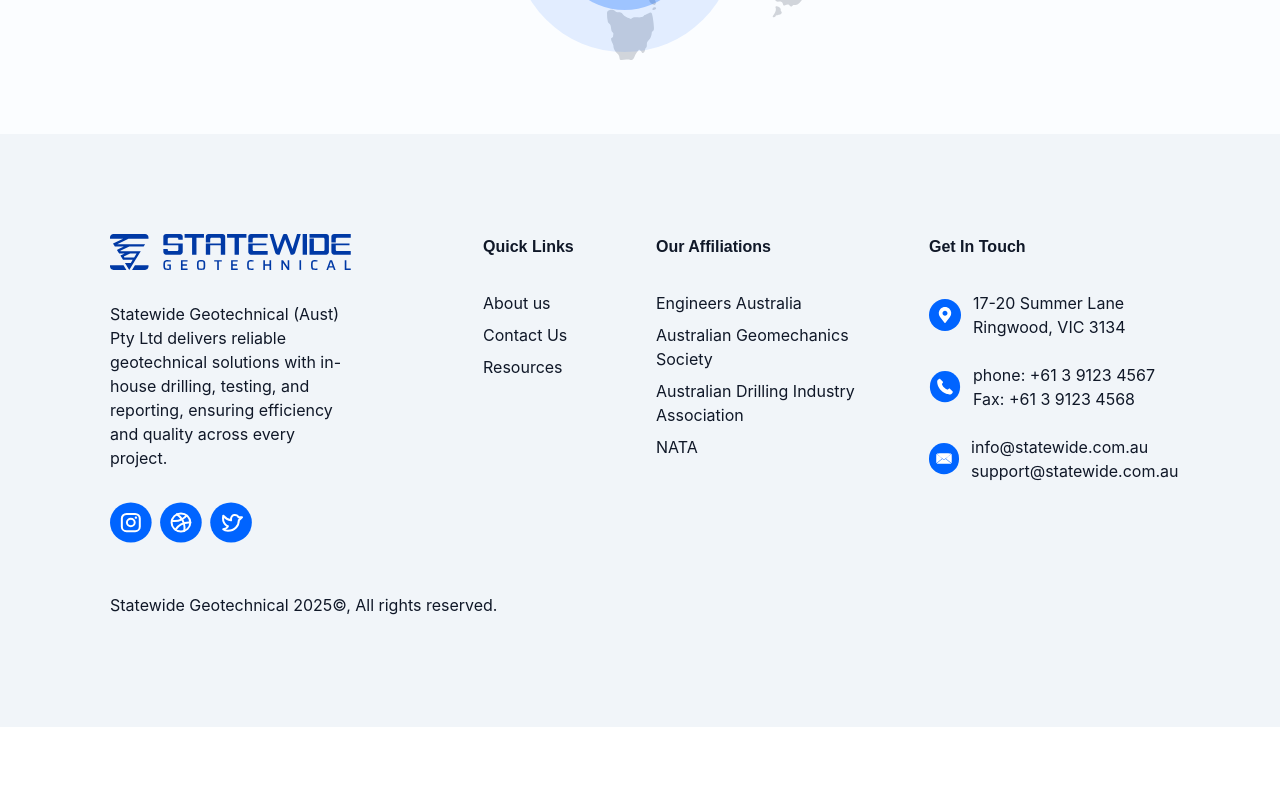
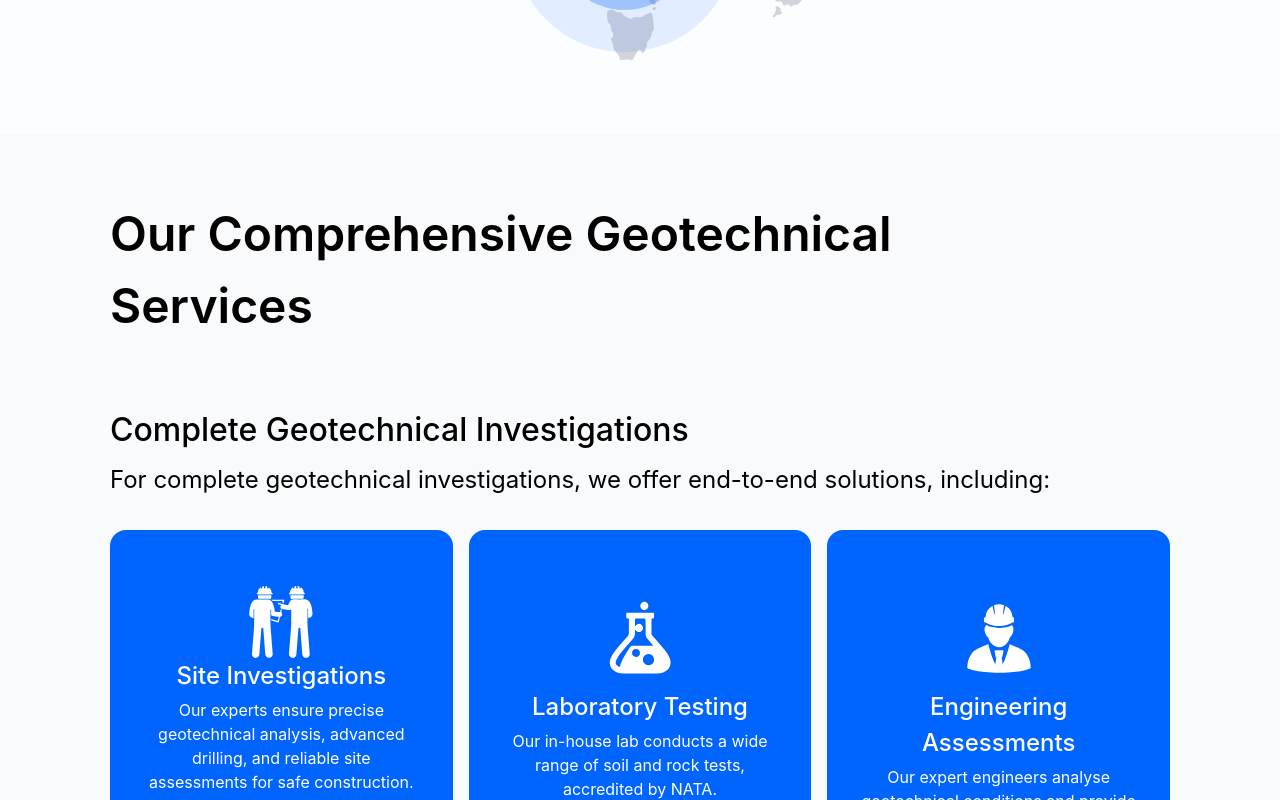
Before and after one commit to tharanga-madurapperuma/statewide-geotechnical_construction-site, a React (Vite) app: page /site in a window 1280 px wide. Shown: the part 4080-4880 px from the top of the page. Before the commit the page ends 4807 px from the top, so only its background shows below. Built offline with nearby package versions, Linux system fonts and the light colour scheme.

Commit message:
i added cardicontextcolored

```diff
--- a/src/pages/Site.jsx
+++ b/src/pages/Site.jsx
@@ -3,6 +3,7 @@ import ButtonCard from "../components/card/ButtonCard";
 import CardIconTextCenter from "../components/card-icon-text-center/CardIconTextCenter";
 import InfoSection from "../components/info-section/InfoSection";
 import LicenseCard from "../components/card-icon-license/CardIconLicense";
+import CardIconTextCenterColored from "../components/card-icon-text-center/CardIconTextCenterColored";
 
 import {
   InvestigationHero,
@@ -26,6 +27,9 @@ import {
   Card,
   Box,
   Map,
+  TwoMen,
+  FlaskWhite,
+  ManWhite,
 } from "../assets/assets";
 
 const Site = () => {
@@ -182,6 +186,46 @@ const Site = () => {
           />
         </div>
       </div>
+
+      <div className="w-full lg:w-full bg-white flex flex-col items-center">
+        <div className="w-full flex flex-col items-center bg-slate-50">
+          <div className="w-full bg-slate-50 py-[64px] px-[32px] sm:px-[70px] md:px-80 lg:px-[100px] xl:px-[110px] max-w-[1920px]">
+            <h1 className="font-inter font-600 text-28 md:text-40 lg:text-48 w-full sm:w-[80%] ">
+              Our Comprehensive Geotechnical Services
+            </h1>
+            <h4 className="w-[80%] font-inter font-500 text-18 md:text-28 lg:text-32 mt-[64px]">
+              Complete Geotechnical Investigations
+            </h4>
+            <p className="w-[90%] font-inter font-400 text-14 mt-2 md:text-18 lg:text-24">
+              For complete geotechnical investigations, we offer end-to-end
+              solutions, including:
+            </p>
+            <div className="w-full grid grid-cols-1 gap-4 mt-4 sm:grid-cols-2 md:grid-cols-3 md:mt-6 lg:mt-8">
+              <CardIconTextCenterColored
+                iconUrl={TwoMen}
+                titleText="Site Investigations"
+                bodyTextPresent={true}
+                bodyText="Our experts ensure precise geotechnical analysis, advanced drilling, and reliable site assessments for safe construction."
+              />
+              <CardIconTextCenterColored
+                iconUrl={FlaskWhite}
+                titleText="Laboratory Testing"
+                bodyTextPresent={true}
+                bodyText="Our in-house lab conducts a wide range of soil and rock tests, accredited by NATA."
+              />
+              <div className="sm:col-span-2 sm:px-[20%] md:col-span-1 md:px-0">
+                <CardIconTextCenterColored
+                  iconUrl={ManWhite}
+                  titleText="Engineering Assessments"
+                  bodyTextPresent={true}
+                  bodyText="Our expert engineers analyse geotechnical
+conditions and provide detailed recommendations."
+                />
+              </div>
+            </div>
+          </div>
+        </div>
+      </div>
     </div>
   );
 };
```
